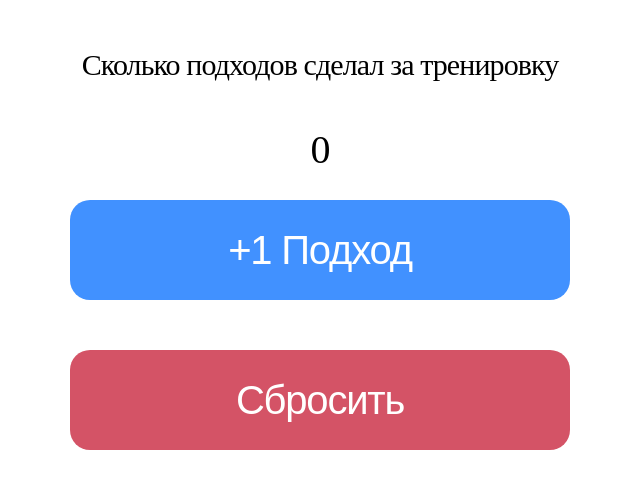
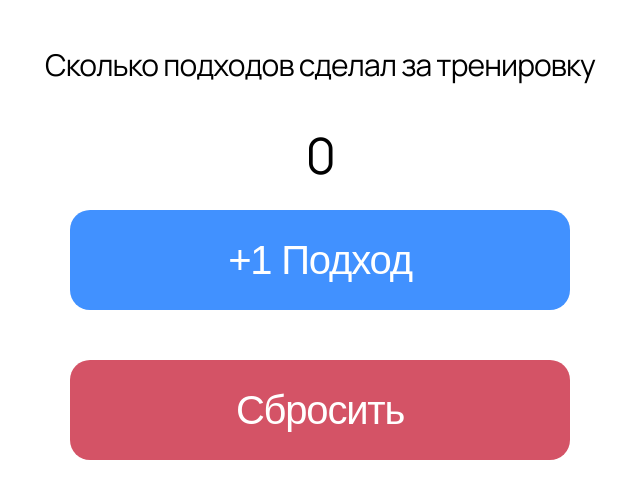
Before and after one commit to DmitryBulaev/counter-app, a plain HTML site: page index.html in a window 1280 px wide. Shown: the whole page, without its empty margins (320-960 px from the left). Drawn offline with Linux system fonts and the light colour scheme.

Commit message:
update index.css

```diff
--- a/index.css
+++ b/index.css
@@ -1,3 +1,7 @@
+body {
+    font-family: 'Manrope', sans-serif;
+}
+
 .container {
     margin: 0 auto;
     padding: 50px 40px 50px 40px;
@@ -19,7 +23,7 @@
 }
 
 .counter {
-    font-size: 40px;
+    font-size: 50px;
     text-align: center;
 }
 
```
